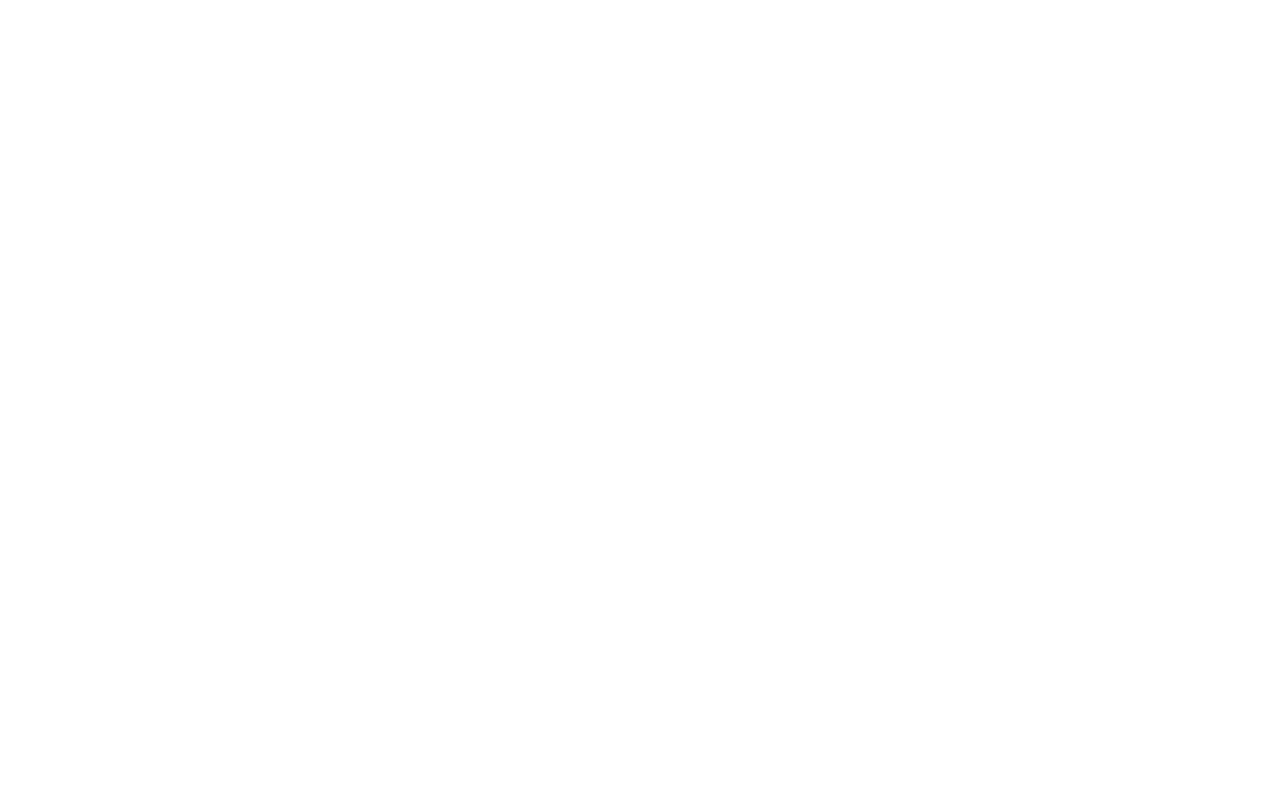
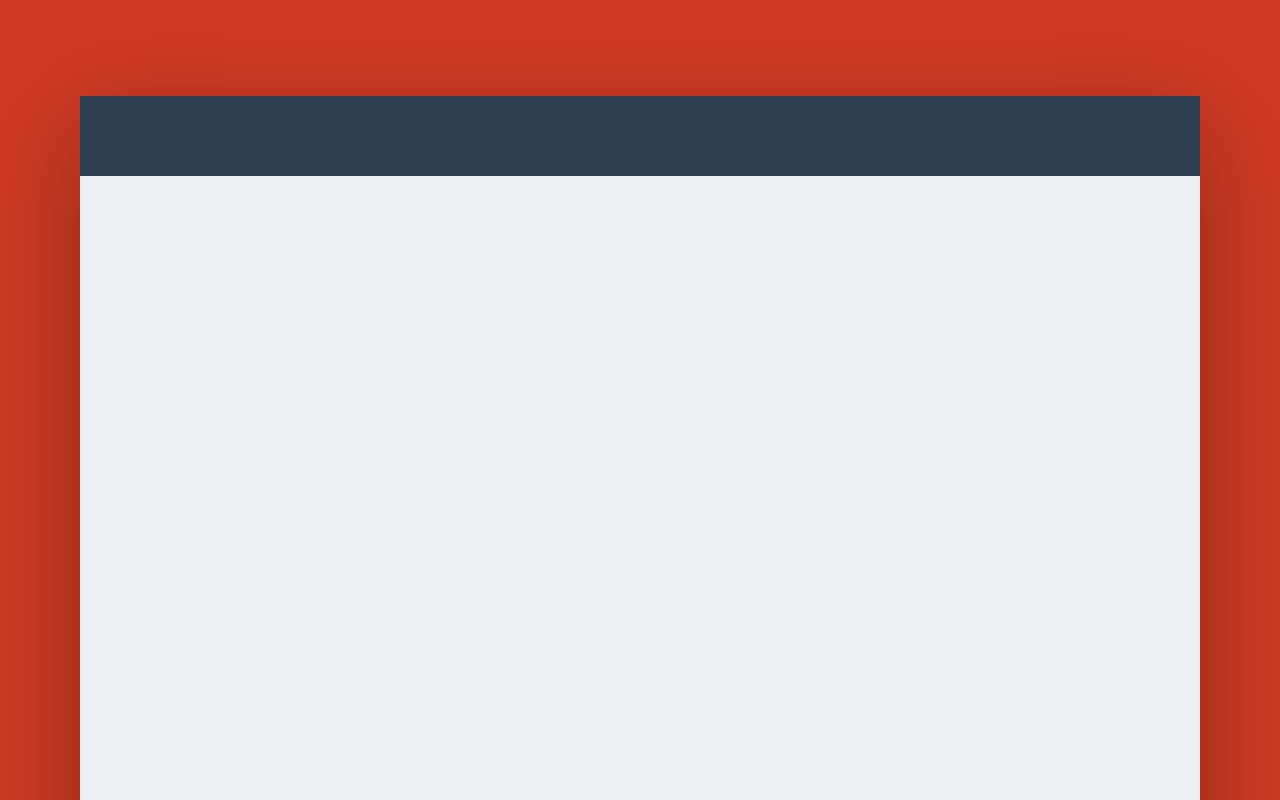
Before and after one commit to anigopale/film-buff-app, a React (Create React App) app: page / in a window 1280 px wide. Shown: the top 800 px of the page. Built offline with nearby package versions, Linux system fonts and the light colour scheme.

Commit message:
create basic layout

```diff
--- a/public/index.html
+++ b/public/index.html
@@ -10,6 +10,7 @@
     -->
     <link rel="manifest" href="%PUBLIC_URL%/manifest.json">
     <link rel="shortcut icon" href="%PUBLIC_URL%/favicon.ico">
+    <link href="https://fonts.googleapis.com/css?family=Lato:100,300,400" rel="stylesheet">
     <!--
       Notice the use of %PUBLIC_URL% in the tags above.
       It will be replaced with the URL of the `public` folder during the build.
--- a/src/App.js
+++ b/src/App.js
@@ -1,12 +1,30 @@
 import React, { Component } from 'react';
 import logo from './logo.svg';
 import './App.css';
+import styled from 'styled-components';
+
+const StyledApp = styled.div`
+  font-size : 1.5rem;
+  max-width: 70rem;
+  min-height: 50rem;
+  margin: 4em auto;
+  background-color: #ecf0f1;
+  box-shadow: 0 2rem 6rem rgba(0, 0, 0, .3);
+`;
+
+const StyledHeader = styled.div`
+  height: 5rem;
+  background-color: #2c3e50;
+`;
 
 class App extends Component {
   render() {
     return (
-      <div className="App">
-      </div>
+      <StyledApp>
+        <StyledHeader>
+
+        </StyledHeader>
+      </StyledApp>
     );
   }
 }
--- a/src/index.css
+++ b/src/index.css
@@ -1,4 +1,6 @@
 body {
   margin: 0;
-  font-family: sans-serif;
+  font-size: 10px;
+  font-family: Lato;
+  background-color: #CF3A24;
 }
```
